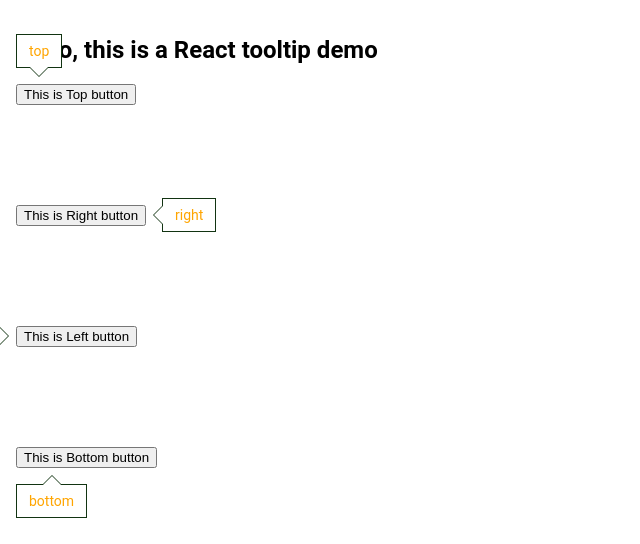
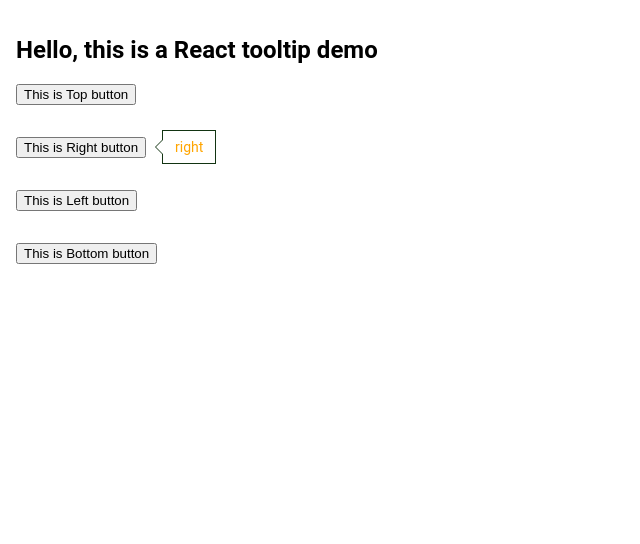
Before and after one commit to javmurillo/tultip, a React (Create React App) app: page / in a window 1280 px wide. Both pictures are taken after a click on the button "This is Right button". Shown: the top 544 px of the page, without its empty margins (0-640 px from the left). Built offline with nearby package versions, Linux system fonts and the light colour scheme.

Commit message:
code improvements

```diff
--- a/package.json
+++ b/package.json
@@ -6,6 +6,7 @@
     "@testing-library/jest-dom": "^5.11.4",
     "@testing-library/react": "^11.1.0",
     "@testing-library/user-event": "^12.1.10",
+    "node-sass": "^5.0.0",
     "react": "^17.0.2",
     "react-dom": "^17.0.2",
     "react-scripts": "4.0.3",
--- a/src/App.css
+++ b/src/App.css
@@ -4,5 +4,5 @@
 }
 
 .separator {
-  margin: 100px;
+  margin: 32px;
 }
--- a/src/Tooltip/Tooltip.jsx
+++ b/src/Tooltip/Tooltip.jsx
@@ -1,27 +1,62 @@
 import React, { useState } from "react";
-import "./Tooltip.css";
+import "./Tooltip.scss";
 
-const Tooltip = ({ delay, direction, content, children }) => {
-  let timeout;
-  const [show, setShow] = useState(true);
-
-  const showTooltip = () => {
-    setShow(true);
+/**
+ * @typedef {Object} Tooltip
+ * @property {string} id Html tooltip identifier
+ * @property {"top"|"right"|"bottom"|"left"} direction Position of the tooltip to be placed. Top by default
+ * @property {number} margin Margin in pixels from the arrow to the content. 16px by default
+ * @property {number} arrowSize Arrow size in pixels. 8px by default
+ * @property {JSX.Element} content Tooltip content
+ * @property {JSX.Element} children Children components wrapped by this
+ *
+ * @param {Tooltip} tooltipProps
+ * @returns {JSX.Element}
+ */
+const Tooltip = ({
+  id,
+  direction = "top",
+  margin = 16,
+  arrowSize = 8,
+  content,
+  children,
+}) => {
+  const [show, setShow] = useState(false);
+  const styles = {
+    BACKGROUND_COLOR: "#FFFFFF",
+    BORDER_COLOR: "#123412",
   };
-
-  const hideTooltip = () => {
-    clearInterval(timeout);
-    setShow(true);
+  /**
+   * Toggles the Tooltip
+   */
+  const toggleTooltip = () => {
+    setShow((prevShow) => !prevShow);
   };
 
   return (
     <div
       className="tooltip-container"
-      onMouseEnter={showTooltip}
-      onMouseLeave={hideTooltip}
+      onMouseEnter={toggleTooltip}
+      onMouseLeave={toggleTooltip}
+      onFocus={toggleTooltip}
+      onBlur={toggleTooltip}
     >
       {children}
-      {show && <div className={`tooltip ${direction || "top"}`}>{content}</div>}
+      {show && (
+        <div
+          id={id}
+          role="tooltip"
+          style={{
+            "--tooltip-background-color": styles.BACKGROUND_COLOR,
+            "--tooltip-border-color": styles.BORDER_COLOR,
+            "--tooltip-arrow-size": `${arrowSize}px`,
+            "--tooltip-margin": `${margin}px`,
+          }}
+          className={`tooltip ${direction || "top"}`}
+        >
+          {content}
+        </div>
+      )}
     </div>
   );
 };
--- a/src/Tooltip/Tooltip.css
+++ b/src/Tooltip/Tooltip.scss
@@ -1,11 +1,3 @@
-:root {
-  --tooltip-text-color: white;
-  --tooltip-background-color: white;
-  --tooltip-margin: 16px;
-  --tooltip-border-color: #123412;
-  --tooltip-arrow-size: 14px;
-}
-
 .tooltip-container {
   position: relative;
   display: inline-block;
@@ -17,25 +9,25 @@
   font-size: 14px;
   white-space: nowrap;
   border: 1px solid var(--tooltip-border-color);
-  background: white;
+  background: var(--tooltip-background-color);
 }
 
 /* TOP */
 .tooltip.top {
   animation: fadeInTop 0.15s ease-in-out;
   top: calc(var(--tooltip-margin) * -1);
-  transform: translateX(0) translateY(-100%);
+  transform: translateX(50%) translateY(-100%);
+  right: 50%;
 }
 
+/* TOP ARROWS */
 .tooltip.top::before {
   content: "";
   display: block;
   position: absolute;
-  left: calc(50% - 10px);
+  left: calc(50% - var(--tooltip-arrow-size));
   top: 100%;
-  width: 0;
-  height: 0;
-  border: 10px solid transparent;
+  border: var(--tooltip-arrow-size) solid transparent;
   border-top-color: var(--tooltip-border-color);
 }
 
@@ -43,11 +35,9 @@
   content: "";
   display: block;
   position: absolute;
-  left: calc(50% - 10px + 1px);
+  left: calc(50% - var(--tooltip-arrow-size) + 1px);
   top: 100%;
-  width: 0;
-  height: 0;
-  border: 9px solid transparent;
+  border: calc(var(--tooltip-arrow-size) - 1px) solid transparent;
   border-top-color: white;
 }
 
@@ -59,15 +49,14 @@
   animation: fadeInRight 0.15s ease-in-out;
 }
 
+/* RIGHT ARROWS */
 .tooltip.right::before {
   content: "";
   display: block;
   position: absolute;
-  top: calc(50% - 10px);
+  top: calc(50% - var(--tooltip-arrow-size));
   right: 100%;
-  width: 0;
-  height: 0;
-  border: 10px solid transparent;
+  border: var(--tooltip-arrow-size) solid transparent;
   border-right-color: var(--tooltip-border-color);
 }
 
@@ -75,11 +64,9 @@
   content: "";
   display: block;
   position: absolute;
-  top: calc(50% - 10px + 1px);
+  top: calc(50% - var(--tooltip-arrow-size) + 1px);
   right: 100%;
-  width: 0;
-  height: 0;
-  border: 9px solid transparent;
+  border: calc(var(--tooltip-arrow-size) - 1px) solid transparent;
   border-right-color: white;
 }
 
@@ -91,15 +78,14 @@
   animation: fadeInLeft 0.15s ease-in-out;
 }
 
+/* LEFT ARROWS */
 .tooltip.left::before {
   content: "";
   display: block;
   position: absolute;
-  top: calc(50% - 10px);
+  top: calc(50% - var(--tooltip-arrow-size));
   left: 100%;
-  width: 0;
-  height: 0;
-  border: 10px solid transparent;
+  border: var(--tooltip-arrow-size) solid transparent;
   border-left-color: var(--tooltip-border-color);
 }
 
@@ -107,11 +93,9 @@
   content: "";
   display: block;
   position: absolute;
-  top: calc(50% - 10px + 1px);
+  top: calc(50% - var(--tooltip-arrow-size) + 1px);
   left: 100%;
-  width: 0;
-  height: 0;
-  border: 9px solid transparent;
+  border: calc(var(--tooltip-arrow-size) - 1px) solid transparent;
   border-left-color: white;
 }
 
@@ -119,18 +103,18 @@
 .tooltip.bottom {
   bottom: calc(var(--tooltip-margin) * -1);
   animation: fadeInBottom 0.15s ease-in-out;
-  transform: translateX(0) translateY(100%);
+  transform: translateX(-50%) translateY(100%);
+  left: 50%;
 }
 
+/* BOTTOM ARROWS */
 .tooltip.bottom::before {
   content: "";
   display: block;
   position: absolute;
-  left: calc(50% - 10px);
+  left: calc(50% - var(--tooltip-arrow-size));
   bottom: 100%;
-  width: 0;
-  height: 0;
-  border: 10px solid transparent;
+  border: var(--tooltip-arrow-size) solid transparent;
   border-bottom-color: var(--tooltip-border-color);
 }
 
@@ -138,52 +122,24 @@
   content: "";
   display: block;
   position: absolute;
-  left: calc(50% - 10px + 1px);
+  left: calc(50% - var(--tooltip-arrow-size) + 1px);
   bottom: 100%;
-  width: 0;
-  height: 0;
-  border: 9px solid transparent;
+  border: calc(var(--tooltip-arrow-size) - 1px) solid transparent;
   border-bottom-color: white;
 }
 
-/* Animations */
-@keyframes fadeInTop {
-  from {
-    transform: translate3d(0, calc(-100% - 10px), 0);
-    opacity: 0;
-  }
-  to {
-    transform: translate3d(0, -100%, 0);
-    opacity: 1;
+@mixin animation($name, $fromX, $toX, $fromY, $toY, $fromZ, $toZ) {
+  @keyframes #{$name} {
+    from {
+      transform: translate3d($fromX, $fromY, $fromZ);
+    }
+    to {
+      transform: translate3d($toX, $toY, $toZ);
+    }
   }
 }
-@keyframes fadeInRight {
-  from {
-    transform: translate3d(10px, -50%, 0);
-    opacity: 0;
-  }
-  to {
-    transform: translateX(0) translateY(-50%);
-    opacity: 1;
-  }
-}
-@keyframes fadeInBottom {
-  from {
-    transform: translate3d(0, calc(100% + 10px), 0);
-    opacity: 0;
-  }
-  to {
-    transform: translate3d(0, 100%, 0);
-    opacity: 1;
-  }
-}
-@keyframes fadeInLeft {
-  from {
-    transform: translate3d(-10px, -50%, 0);
-    opacity: 0;
-  }
-  to {
-    transform: translateX(0) translateY(-50%);
-    opacity: 1;
-  }
-}
+
+@include animation(fadeInTop, 50%, 50%, calc(-100% - 10px), -100%, 0, 0);
+@include animation(fadeInRight, 10px, 0, -50%, -50%, 0, 0);
+@include animation(fadeInBottom, -50%, -50%, calc(100% + 10px), 100%, 0, 0);
+@include animation(fadeInLeft, -10px, 0, -50%, -50%, 0, 0);
```
Also changed, not shown: public/index.html (+0 -23 lines), 2 other files (tests, documents, lock files or other folders).
